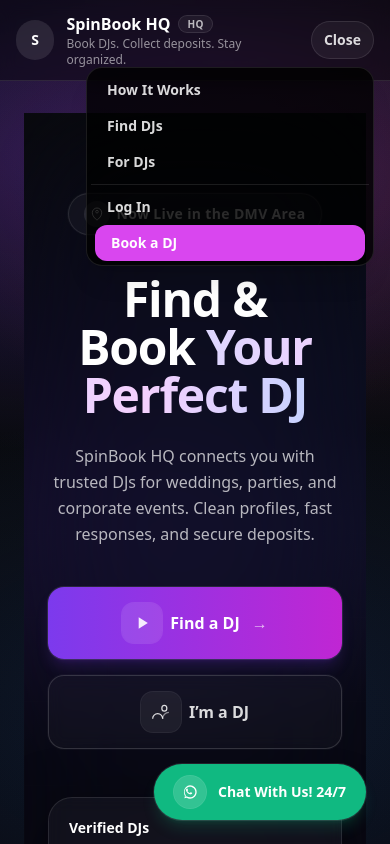
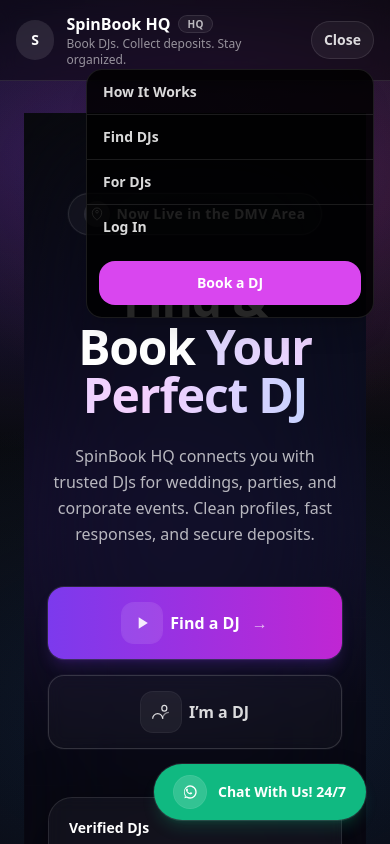
Before and after one commit to olayideibironke/spinbookhq, a Next.js app: page / in a window 390 px wide. Both pictures are taken after a click on the button "Menu". Shown: the top 844 px of the page. Built offline with nearby package versions, Linux system fonts and the light colour scheme; no server answers.

Commit message:
Tighten mobile menu alignment

```diff
--- a/src/components/MobileNav.tsx
+++ b/src/components/MobileNav.tsx
@@ -1,4 +1,3 @@
-// FILE: src/components/MobileNav.tsx
 "use client";
 
 import React from "react";
@@ -9,6 +8,30 @@
   isAuthed: boolean;
   email: string | null;
 };
+
+function MenuItem({
+  href,
+  onClick,
+  children,
+}: {
+  href: string;
+  onClick: () => void;
+  children: React.ReactNode;
+}) {
+  return (
+    <Link
+      href={href}
+      onClick={onClick}
+      className={[
+        "block w-full text-left",
+        "px-4 py-3 text-sm font-semibold text-white/85",
+        "hover:bg-white/10",
+      ].join(" ")}
+    >
+      {children}
+    </Link>
+  );
+}
 
 export default function MobileNav({ isAuthed, email }: Props) {
   const [open, setOpen] = React.useState(false);
@@ -34,93 +57,64 @@
       </button>
 
       {open && (
-        <div
-          className={[
-            // ✅ align dropdown directly under header row (no "drop")
-            "absolute right-0 top-full mt-2",
-            "w-72 overflow-hidden rounded-2xl",
-            "border border-white/10 bg-black/80 shadow-xl backdrop-blur",
-            // ✅ tighter padding so first item starts near the top
-            "p-1",
-          ].join(" ")}
-        >
+        <div className="absolute right-0 top-12 w-72 overflow-hidden rounded-2xl border border-white/10 bg-black/85 shadow-xl backdrop-blur">
+          {/* Top-aligned list (no container padding) */}
           <div className="flex flex-col">
             {!isAuthed ? (
               <>
-                <Link
-                  href="/#how-it-works"
-                  onClick={close}
-                  className="rounded-xl px-4 py-2 text-sm font-semibold text-white/85 hover:bg-white/10"
-                >
+                <MenuItem href="/#how-it-works" onClick={close}>
                   How It Works
-                </Link>
-                <Link
-                  href="/djs"
-                  onClick={close}
-                  className="rounded-xl px-4 py-2 text-sm font-semibold text-white/85 hover:bg-white/10"
-                >
+                </MenuItem>
+                <div className="h-px w-full bg-white/10" />
+
+                <MenuItem href="/djs" onClick={close}>
                   Find DJs
-                </Link>
-                <Link
-                  href="/login"
-                  onClick={close}
-                  className="rounded-xl px-4 py-2 text-sm font-semibold text-white/85 hover:bg-white/10"
-                >
+                </MenuItem>
+                <div className="h-px w-full bg-white/10" />
+
+                <MenuItem href="/login" onClick={close}>
                   For DJs
-                </Link>
+                </MenuItem>
+                <div className="h-px w-full bg-white/10" />
 
-                <div className="my-1 border-t border-white/10" />
+                <MenuItem href="/login" onClick={close}>
+                  Log In
+                </MenuItem>
 
-                <Link
-                  href="/login"
-                  onClick={close}
-                  className="rounded-xl px-4 py-2 text-sm font-semibold text-white/85 hover:bg-white/10"
-                >
-                  Log In
-                </Link>
-
-                <Link
-                  href="/djs"
-                  onClick={close}
-                  className="mx-1 rounded-xl bg-fuchsia-500 px-4 py-2 text-sm font-extrabold text-white hover:bg-fuchsia-400"
-                >
-                  Book a DJ
-                </Link>
+                <div className="px-3 py-3">
+                  <Link
+                    href="/djs"
+                    onClick={close}
+                    className="flex w-full items-center justify-center rounded-2xl bg-fuchsia-500 px-4 py-3 text-sm font-extrabold text-white hover:bg-fuchsia-400"
+                  >
+                    Book a DJ
+                  </Link>
+                </div>
               </>
             ) : (
               <>
-                <Link
-                  href="/djs"
-                  onClick={close}
-                  className="rounded-xl px-4 py-2 text-sm font-semibold text-white/85 hover:bg-white/10"
-                >
+                <MenuItem href="/djs" onClick={close}>
                   Browse DJs
-                </Link>
-                <Link
-                  href="/dashboard"
-                  onClick={close}
-                  className="rounded-xl px-4 py-2 text-sm font-semibold text-white/85 hover:bg-white/10"
-                >
+                </MenuItem>
+                <div className="h-px w-full bg-white/10" />
+
+                <MenuItem href="/dashboard" onClick={close}>
                   Dashboard
-                </Link>
-                <Link
-                  href="/dashboard/requests"
-                  onClick={close}
-                  className="rounded-xl px-4 py-2 text-sm font-semibold text-white/85 hover:bg-white/10"
-                >
+                </MenuItem>
+                <div className="h-px w-full bg-white/10" />
+
+                <MenuItem href="/dashboard/requests" onClick={close}>
                   Requests
-                </Link>
-                <Link
-                  href="/dashboard/profile"
-                  onClick={close}
-                  className="rounded-xl px-4 py-2 text-sm font-semibold text-white/85 hover:bg-white/10"
-                >
+                </MenuItem>
+                <div className="h-px w-full bg-white/10" />
+
+                <MenuItem href="/dashboard/profile" onClick={close}>
                   Profile
-                </Link>
+                </MenuItem>
 
-                <div className="my-1 border-t border-white/10" />
+                <div className="h-px w-full bg-white/10" />
 
-                <div className="px-1 pb-1" onClick={close}>
+                <div className="px-3 py-3" onClick={close}>
                   <SignOutButton email={email} />
                 </div>
               </>
```
